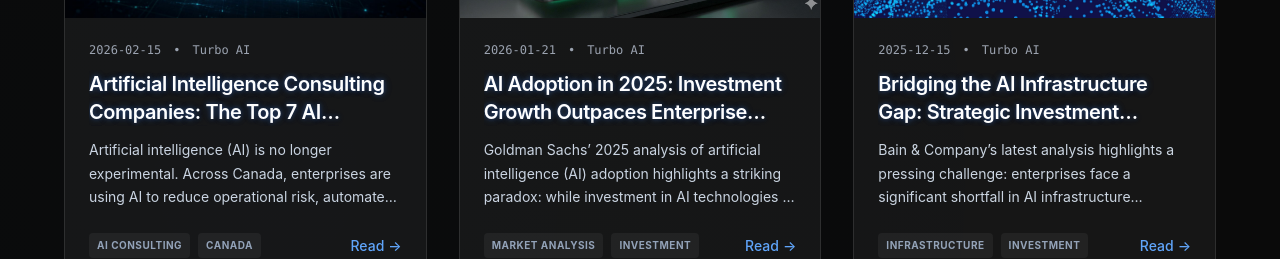
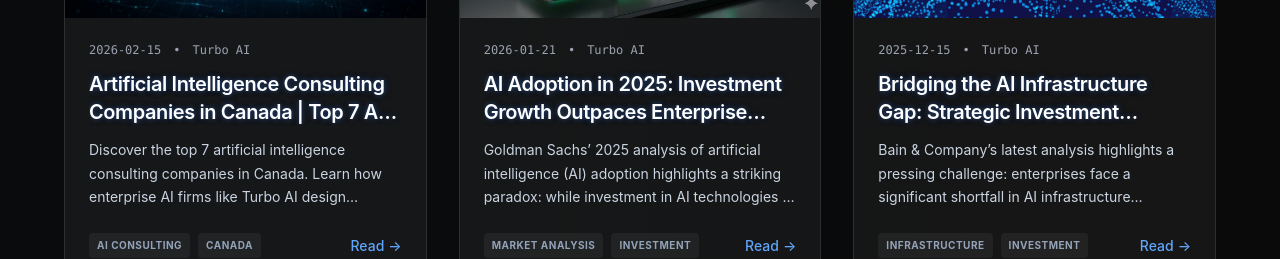
Before and after one commit to akshayrajeevnambiar/turbo-ai, a React (Vite) app: page /blog in a window 1280 px wide. Shown: the part 671-930 px from the top of the page. Built offline with nearby package versions, Linux system fonts and the light colour scheme; no server answers.

Commit message:
meta data updated last blog

```diff
--- a/src/content/blog.ts
+++ b/src/content/blog.ts
@@ -503,8 +503,8 @@
   },
   {
     slug: "artificial-intelligence-consulting-companies-canada-2026",
-    title: "Artificial Intelligence Consulting Companies: The Top 7 AI Consulting Companies in Canada 2026",
-    excerpt: "Artificial intelligence (AI) is no longer experimental. Across Canada, enterprises are using AI to reduce operational risk, automate decision-making, modernize legacy systems, and gain durable competitive advantage.",
+    title: "Artificial Intelligence Consulting Companies in Canada | Top 7 AI Firms",
+    excerpt: "Discover the top 7 artificial intelligence consulting companies in Canada. Learn how enterprise AI firms like Turbo AI design scalable, secure, and outcome-driven intelligent systems.",
     date: "2026-02-15",
     author: "Turbo AI",
     image: mapImg,
```
